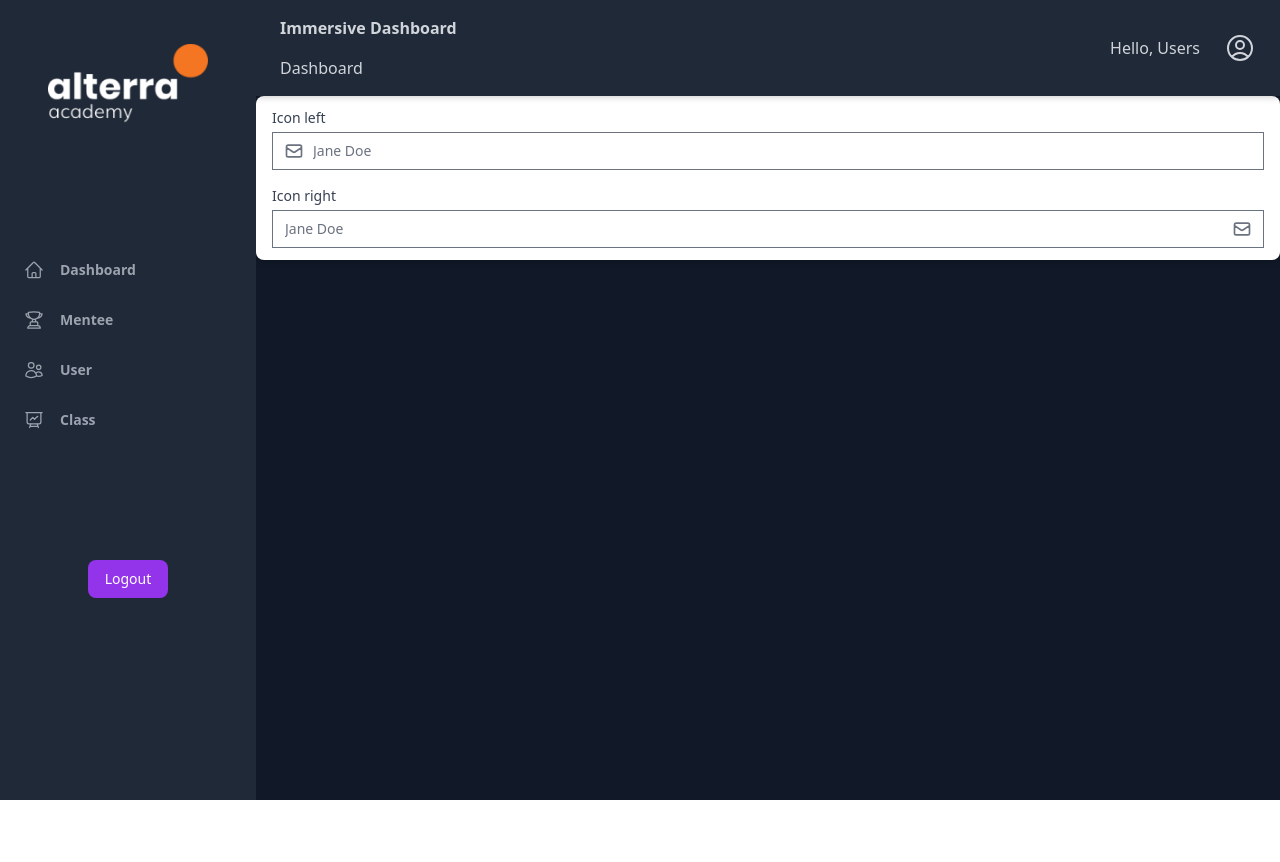
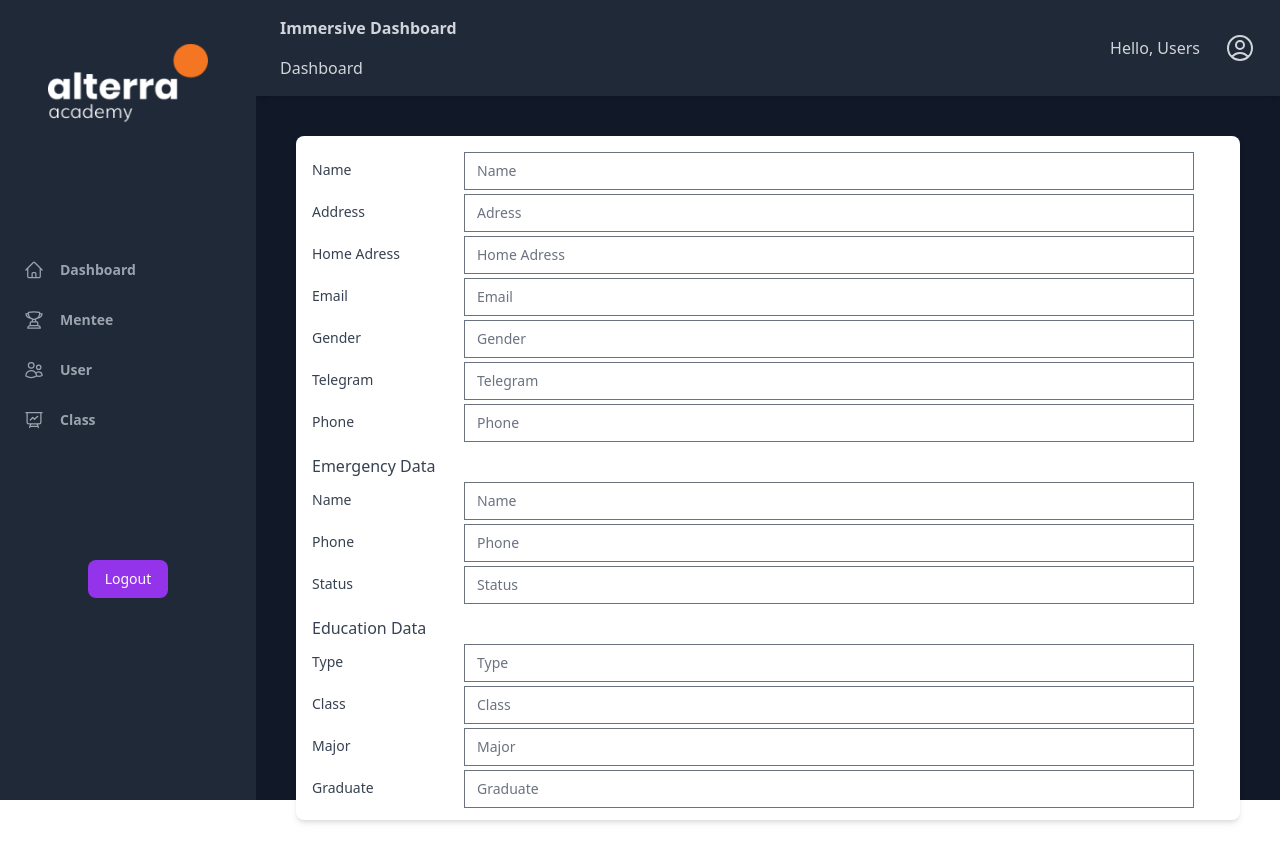
Before and after one commit to ALTA-Project-3/ALTA-GROUP-PROJECT-3-DASHBOARD-APP, a Next.js app: page /addMentee in a window 1280 px wide. Shown: the top 862 px of the page. Before the commit the page ends 800 px from the top, so only its background shows below. Built offline with nearby package versions, Linux system fonts and the light colour scheme.

Commit message:
add list mentee, mentee log, add mentee

```diff
--- a/pages/addMentee.jsx
+++ b/pages/addMentee.jsx
@@ -8,70 +8,200 @@ const AddMentee = () => {
         <SideBar />
         <div className="w-screen">
           <Header />
+          <div className="px-10 py-10">
           <div
-              class="px-4 py-3 mb-8 bg-white rounded-lg shadow-md dark:bg-gray-800"
+              className="px-4 py-3 mb-8 bg-white rounded-lg shadow-md dark:bg-gray-800 "
             >
-              <label class="block text-sm">
-                <span class="text-gray-700 dark:text-gray-400">Icon left</span>
-                {/* <!-- focus-within sets the color for the icon when input is focused --> */}
+              <label className="block text-sm flex">
+                <span className="text-gray-700 dark:text-gray-400 pt-3 basis-1/6">Name</span>
                 <div
-                  class="relative text-gray-500 focus-within:text-purple-600 dark:focus-within:text-purple-400"
+                  className="relative text-gray-500 focus-within:text-purple-600 dark:focus-within:text-purple-400 basis-4/5"
                 >
                   <input
-                    class="block w-full pl-10 mt-1 text-sm text-black dark:text-gray-300 dark:border-gray-600 dark:bg-gray-700 focus:border-purple-400 focus:outline-none focus:shadow-outline-purple dark:focus:shadow-outline-gray form-input"
-                    placeholder="Jane Doe"
+                    className="block w-full mt-1 text-sm text-black dark:text-gray-300 dark:border-gray-600 dark:bg-gray-700 focus:border-purple-400 focus:outline-none focus:shadow-outline-purple dark:focus:shadow-outline-gray form-input"
+                    placeholder="Name"
                   />
-                  <div
-                    class="absolute inset-y-0 flex items-center ml-3 pointer-events-none"
-                  >
-                    <svg
-                      class="w-5 h-5"
-                      aria-hidden="true"
-                      fill="none"
-                      stroke-linecap="round"
-                      stroke-linejoin="round"
-                      stroke-width="2"
-                      viewBox="0 0 24 24"
-                      stroke="currentColor"
-                    >
-                      <path
-                        d="M3 8l7.89 5.26a2 2 0 002.22 0L21 8M5 19h14a2 2 0 002-2V7a2 2 0 00-2-2H5a2 2 0 00-2 2v10a2 2 0 002 2z"
-                      ></path>
-                    </svg>
-                  </div>
+
                 </div>
               </label>
 
-              <label class="block mt-4 text-sm">
-                <span class="text-gray-700 dark:text-gray-400">Icon right</span>
-                {/* <!-- focus-within sets the color for the icon when input is focused --> */}
+              <label className="block text-sm flex">
+                <span className="text-gray-700 dark:text-gray-400 pt-3 basis-1/6">Address</span>
                 <div
-                  class="relative text-gray-500 focus-within:text-purple-600 dark:focus-within:text-purple-400"
+                  className="relative text-gray-500 focus-within:text-purple-600 dark:focus-within:text-purple-400 basis-4/5"
                 >
                   <input
-                    class="block w-full pr-10 mt-1 text-sm text-black dark:text-gray-300 dark:border-gray-600 dark:bg-gray-700 focus:border-purple-400 focus:outline-none focus:shadow-outline-purple dark:focus:shadow-outline-gray form-input"
-                    placeholder="Jane Doe"
+                    className="block w-full mt-1 text-sm text-black dark:text-gray-300 dark:border-gray-600 dark:bg-gray-700 focus:border-purple-400 focus:outline-none focus:shadow-outline-purple dark:focus:shadow-outline-gray form-input"
+                    placeholder="Adress"
                   />
-                  <div
-                    class="absolute inset-y-0 right-0 flex items-center mr-3 pointer-events-none"
-                  >
-                    <svg
-                      class="w-5 h-5"
-                      aria-hidden="true"
-                      fill="none"
-                      stroke-linecap="round"
-                      stroke-linejoin="round"
-                      stroke-width="2"
-                      viewBox="0 0 24 24"
-                      stroke="currentColor"
-                    >
-                      <path
-                        d="M3 8l7.89 5.26a2 2 0 002.22 0L21 8M5 19h14a2 2 0 002-2V7a2 2 0 00-2-2H5a2 2 0 00-2 2v10a2 2 0 002 2z"
-                      ></path>
-                    </svg>
-                  </div>
+
                 </div>
               </label>
+
+              <label className="block text-sm flex">
+                <span className="text-gray-700 dark:text-gray-400 pt-3 basis-1/6">Home Adress</span>
+                <div
+                  className="relative text-gray-500 focus-within:text-purple-600 dark:focus-within:text-purple-400 basis-4/5"
+                >
+                  <input
+                    className="block w-full mt-1 text-sm text-black dark:text-gray-300 dark:border-gray-600 dark:bg-gray-700 focus:border-purple-400 focus:outline-none focus:shadow-outline-purple dark:focus:shadow-outline-gray form-input"
+                    placeholder="Home Adress"
+                  />
+
+                </div>
+              </label>
+
+              <label className="block text-sm flex">
+                <span className="text-gray-700 dark:text-gray-400 pt-3 basis-1/6">Email</span>
+                <div
+                  className="relative text-gray-500 focus-within:text-purple-600 dark:focus-within:text-purple-400 basis-4/5"
+                >
+                  <input
+                    className="block w-full mt-1 text-sm text-black dark:text-gray-300 dark:border-gray-600 dark:bg-gray-700 focus:border-purple-400 focus:outline-none focus:shadow-outline-purple dark:focus:shadow-outline-gray form-input"
+                    placeholder="Email"
+                  />
+
+                </div>
+              </label>
+
+              <label className="block text-sm flex">
+                <span className="text-gray-700 dark:text-gray-400 pt-3 basis-1/6">Gender</span>
+                <div
+                  className="relative text-gray-500 focus-within:text-purple-600 dark:focus-within:text-purple-400 basis-4/5"
+                >
+                  <input
+                    className="block w-full mt-1 text-sm text-black dark:text-gray-300 dark:border-gray-600 dark:bg-gray-700 focus:border-purple-400 focus:outline-none focus:shadow-outline-purple dark:focus:shadow-outline-gray form-input"
+                    placeholder="Gender"
+                  />
+
+                </div>
+              </label>
+
+              <label className="block text-sm flex">
+                <span className="text-gray-700 dark:text-gray-400 pt-3 basis-1/6">Telegram</span>
+                <div
+                  className="relative text-gray-500 focus-within:text-purple-600 dark:focus-within:text-purple-400 basis-4/5"
+                >
+                  <input
+                    className="block w-full mt-1 text-sm text-black dark:text-gray-300 dark:border-gray-600 dark:bg-gray-700 focus:border-purple-400 focus:outline-none focus:shadow-outline-purple dark:focus:shadow-outline-gray form-input"
+                    placeholder="Telegram"
+                  />
+
+                </div>
+              </label>
+
+              <label className="block text-sm flex">
+                <span className="text-gray-700 dark:text-gray-400 pt-3 basis-1/6">Phone</span>
+                <div
+                  className="relative text-gray-500 focus-within:text-purple-600 dark:focus-within:text-purple-400 basis-4/5"
+                >
+                  <input
+                    className="block w-full mt-1 text-sm text-black dark:text-gray-300 dark:border-gray-600 dark:bg-gray-700 focus:border-purple-400 focus:outline-none focus:shadow-outline-purple dark:focus:shadow-outline-gray form-input"
+                    placeholder="Phone"
+                  />
+
+                </div>
+              </label>
+
+              <p className="text-gray-700 dark:text-gray-400 pt-3">Emergency Data</p>
+
+              <label className="block text-sm flex">
+                <span className="text-gray-700 dark:text-gray-400 pt-3 basis-1/6">Name</span>
+                <div
+                  className="relative text-gray-500 focus-within:text-purple-600 dark:focus-within:text-purple-400 basis-4/5"
+                >
+                  <input
+                    className="block w-full mt-1 text-sm text-black dark:text-gray-300 dark:border-gray-600 dark:bg-gray-700 focus:border-purple-400 focus:outline-none focus:shadow-outline-purple dark:focus:shadow-outline-gray form-input"
+                    placeholder="Name"
+                  />
+
+                </div>
+              </label>
+
+              <label className="block text-sm flex">
+                <span className="text-gray-700 dark:text-gray-400 pt-3 basis-1/6">Phone</span>
+                <div
+                  className="relative text-gray-500 focus-within:text-purple-600 dark:focus-within:text-purple-400 basis-4/5"
+                >
+                  <input
+                    className="block w-full mt-1 text-sm text-black dark:text-gray-300 dark:border-gray-600 dark:bg-gray-700 focus:border-purple-400 focus:outline-none focus:shadow-outline-purple dark:focus:shadow-outline-gray form-input"
+                    placeholder="Phone"
+                  />
+
+                </div>
+              </label>
+
+              <label className="block text-sm flex">
+                <span className="text-gray-700 dark:text-gray-400 pt-3 basis-1/6">Status</span>
+                <div
+                  className="relative text-gray-500 focus-within:text-purple-600 dark:focus-within:text-purple-400 basis-4/5"
+                >
+                  <input
+                    className="block w-full mt-1 text-sm text-black dark:text-gray-300 dark:border-gray-600 dark:bg-gray-700 focus:border-purple-400 focus:outline-none focus:shadow-outline-purple dark:focus:shadow-outline-gray form-input"
+                    placeholder="Status"
+                  />
+
+                </div>
+              </label>
+
+              <p className="text-gray-700 dark:text-gray-400 pt-3">Education Data</p>
+
+              <label className="block text-sm flex">
+                <span className="text-gray-700 dark:text-gray-400 pt-3 basis-1/6">Type</span>
+                <div
+                  className="relative text-gray-500 focus-within:text-purple-600 dark:focus-within:text-purple-400 basis-4/5"
+                >
+                  <input
+                    className="block w-full mt-1 text-sm text-black dark:text-gray-300 dark:border-gray-600 dark:bg-gray-700 focus:border-purple-400 focus:outline-none focus:shadow-outline-purple dark:focus:shadow-outline-gray form-input"
+                    placeholder="Type"
+                  />
+
+                </div>
+              </label>
+
+              <label className="block text-sm flex">
+                <span className="text-gray-700 dark:text-gray-400 pt-3 basis-1/6">Class</span>
+                <div
+                  className="relative text-gray-500 focus-within:text-purple-600 dark:focus-within:text-purple-400 basis-4/5"
+                >
+                  <input
+                    className="block w-full mt-1 text-sm text-black dark:text-gray-300 dark:border-gray-600 dark:bg-gray-700 focus:border-purple-400 focus:outline-none focus:shadow-outline-purple dark:focus:shadow-outline-gray form-input"
+                    placeholder="Class"
+                  />
+
+                </div>
+              </label>
+
+              <label className="block text-sm flex">
+                <span className="text-gray-700 dark:text-gray-400 pt-3 basis-1/6">Major</span>
+                <div
+                  className="relative text-gray-500 focus-within:text-purple-600 dark:focus-within:text-purple-400 basis-4/5"
+                >
+                  <input
+                    className="block w-full mt-1 text-sm text-black dark:text-gray-300 dark:border-gray-600 dark:bg-gray-700 focus:border-purple-400 focus:outline-none focus:shadow-outline-purple dark:focus:shadow-outline-gray form-input"
+                    placeholder="Major"
+                  />
+
+                </div>
+              </label>
+
+              <label className="block text-sm flex">
+                <span className="text-gray-700 dark:text-gray-400 pt-3 basis-1/6">Graduate</span>
+                <div
+                  className="relative text-gray-500 focus-within:text-purple-600 dark:focus-within:text-purple-400 basis-4/5"
+                >
+                  <input
+                    className="block w-full mt-1 text-sm text-black dark:text-gray-300 dark:border-gray-600 dark:bg-gray-700 focus:border-purple-400 focus:outline-none focus:shadow-outline-purple dark:focus:shadow-outline-gray form-input"
+                    placeholder="Graduate"
+                  />
+
+                </div>
+              </label>
+
+
+
+
+            </div>
             </div>
           </div>
           </div>
--- a/pages/class.jsx
+++ b/pages/class.jsx
@@ -4,6 +4,7 @@ import {
   TrashIcon,
   ChevronDoubleLeftIcon,
   ChevronDoubleRightIcon,
+  BellAlertIcon
 } from "@heroicons/react/24/outline";
 
 import { useEffect, useState } from "react";
```
Also changed, not shown: pages/mentee.jsx (+37 -14 lines), 2 other files (tests, documents, lock files or other folders).
